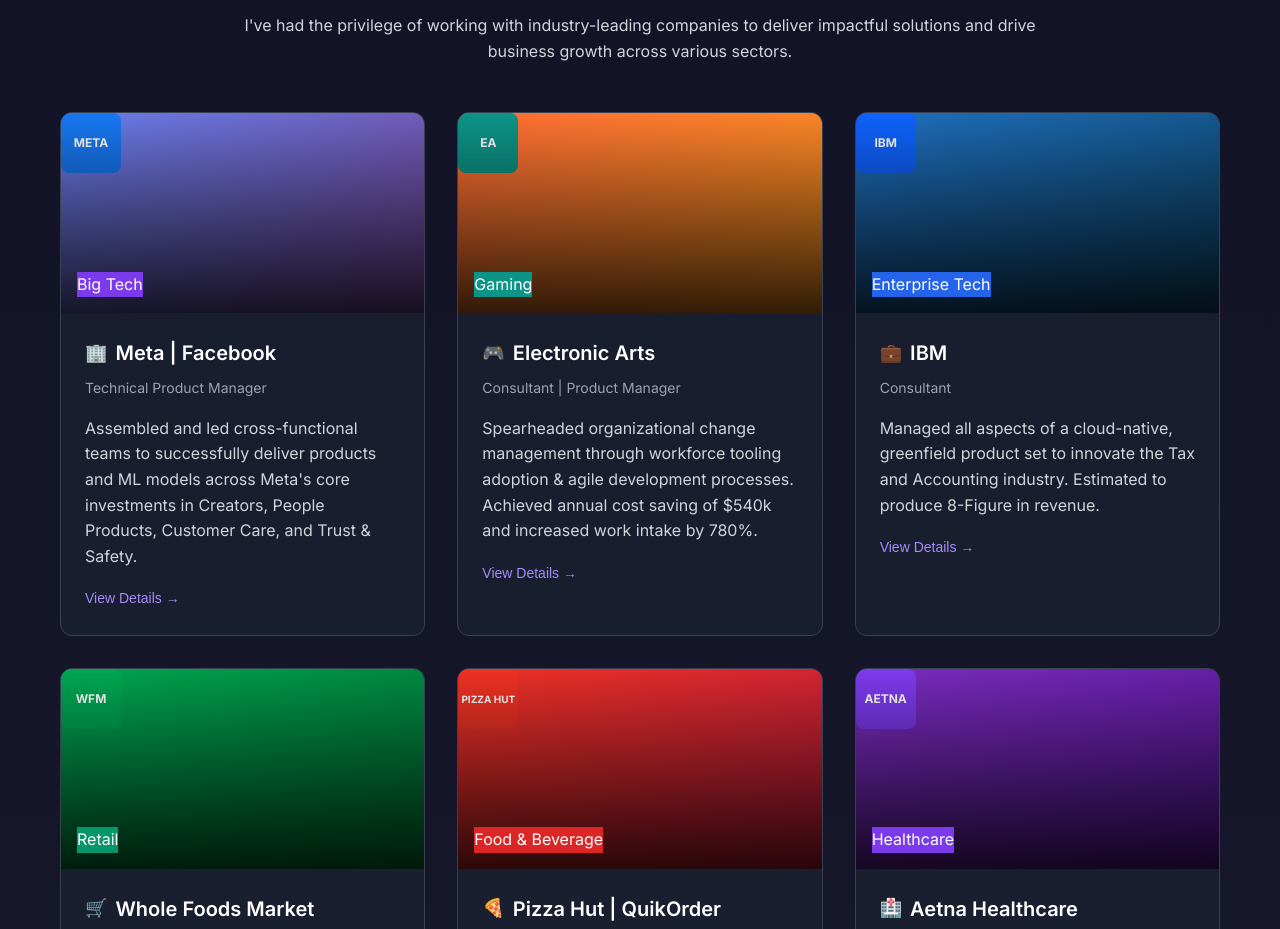
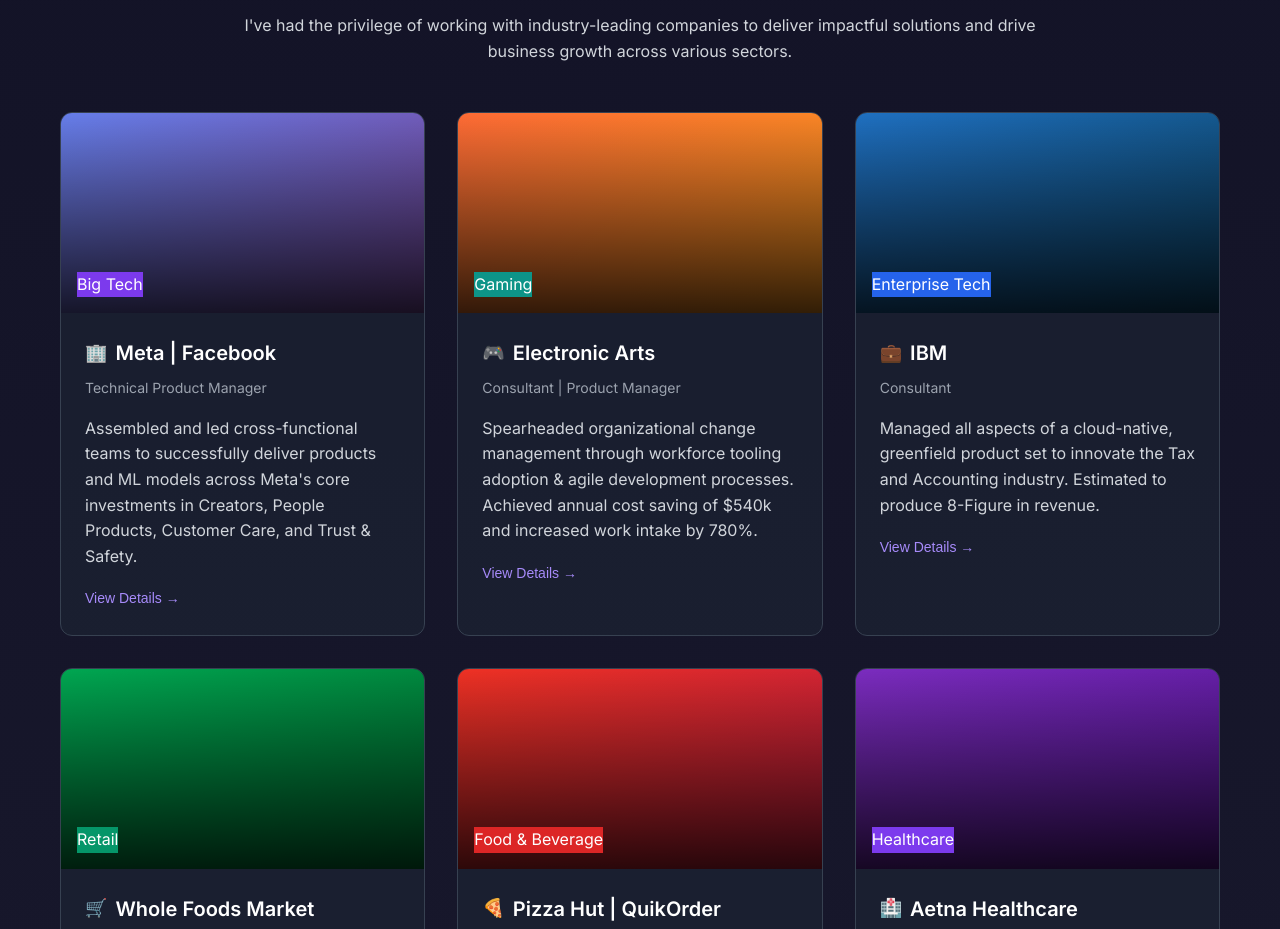
Before and after one commit to agadag21/ankitha-client-repo, a website: page index.html in a window 1280 px wide. Shown: the part 1257-2186 px from the top of the page. Drawn offline with Linux system fonts and the light colour scheme.

Commit message:
Update index.html

```diff
--- a/index.html
+++ b/index.html
@@ -98,9 +98,6 @@
                     <div class="portfolio-card" data-client="meta">
                         <div class="card-image card-image-meta">
                             <div class="card-overlay"></div>
-                            <div class="company-logo">
-                                <div class="logo-placeholder" style="background: #1877F2; color: white;">META</div>
-                            </div>
                             <span class="card-badge badge-purple">Big Tech</span>
                         </div>
                         <div class="card-content">
@@ -118,9 +115,6 @@
                     <div class="portfolio-card" data-client="ea">
                         <div class="card-image card-image-ea">
                             <div class="card-overlay"></div>
-                            <div class="company-logo">
-                                <div class="logo-placeholder" style="background: #0D9488; color: white;">EA</div>
-                            </div>
                             <span class="card-badge badge-teal">Gaming</span>
                         </div>
                         <div class="card-content">
@@ -138,9 +132,6 @@
                     <div class="portfolio-card" data-client="ibm">
                         <div class="card-image card-image-ibm">
                             <div class="card-overlay"></div>
-                            <div class="company-logo">
-                                <div class="logo-placeholder" style="background: #0F62FE; color: white;">IBM</div>
-                            </div>
                             <span class="card-badge badge-blue">Enterprise Tech</span>
                         </div>
                         <div class="card-content">
@@ -158,9 +149,6 @@
                     <div class="portfolio-card" data-client="wfm">
                         <div class="card-image card-image-wfm">
                             <div class="card-overlay"></div>
-                            <div class="company-logo">
-                                <div class="logo-placeholder" style="background: #00A652; color: white;">WFM</div>
-                            </div>
                             <span class="card-badge badge-green">Retail</span>
                         </div>
                         <div class="card-content">
@@ -178,9 +166,6 @@
                     <div class="portfolio-card" data-client="pizzahut">
                         <div class="card-image card-image-pizzahut">
                             <div class="card-overlay"></div>
-                            <div class="company-logo">
-                                <div class="logo-placeholder" style="background: #EE3124; color: white; font-size: 10px;">PIZZA HUT</div>
-                            </div>
                             <span class="card-badge badge-red">Food & Beverage</span>
                         </div>
                         <div class="card-content">
@@ -198,9 +183,6 @@
                     <div class="portfolio-card" data-client="aetna">
                         <div class="card-image card-image-aetna">
                             <div class="card-overlay"></div>
-                            <div class="company-logo">
-                                <div class="logo-placeholder" style="background: #7C3AED; color: white;">AETNA</div>
-                            </div>
                             <span class="card-badge badge-purple">Healthcare</span>
                         </div>
                         <div class="card-content">
```
